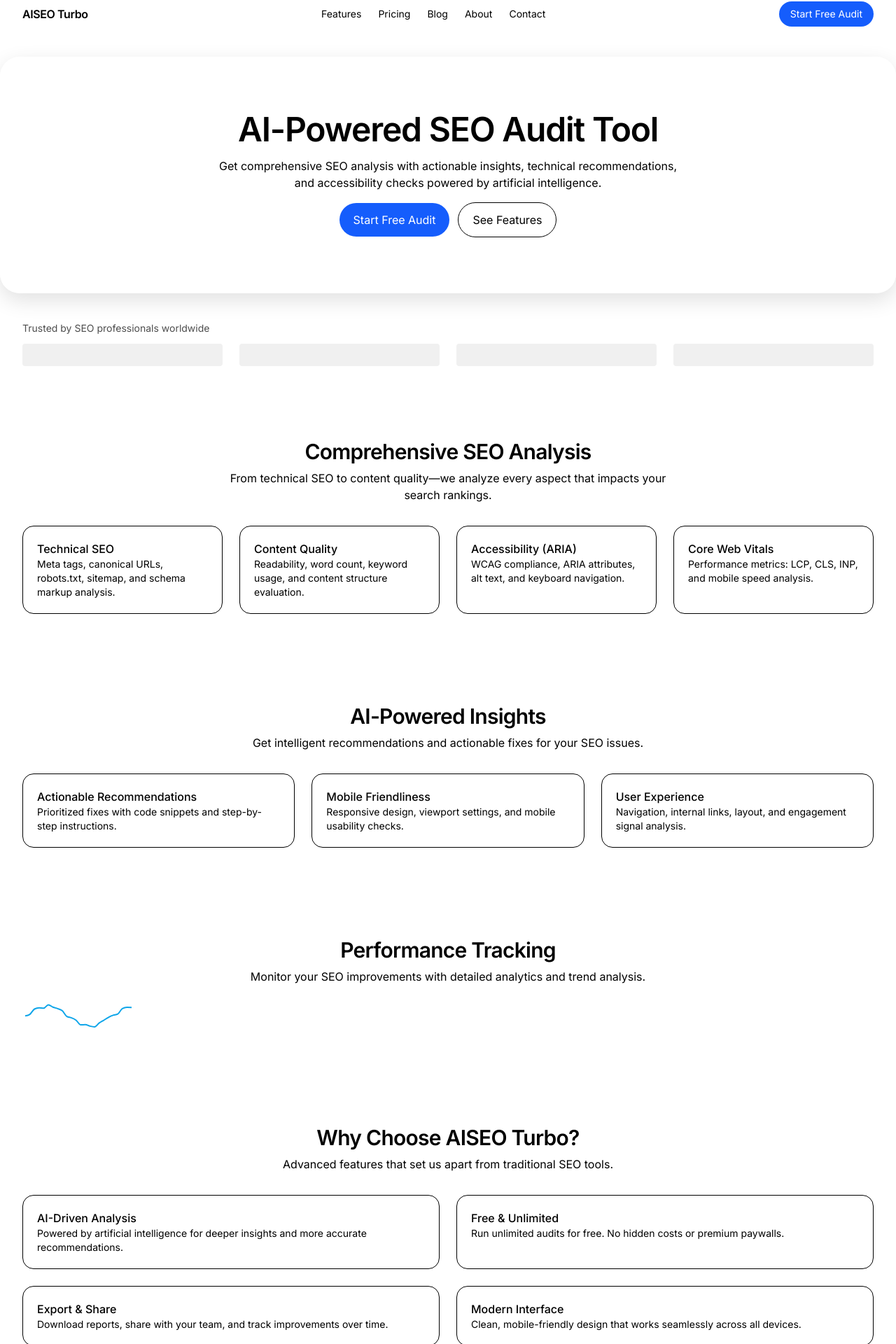
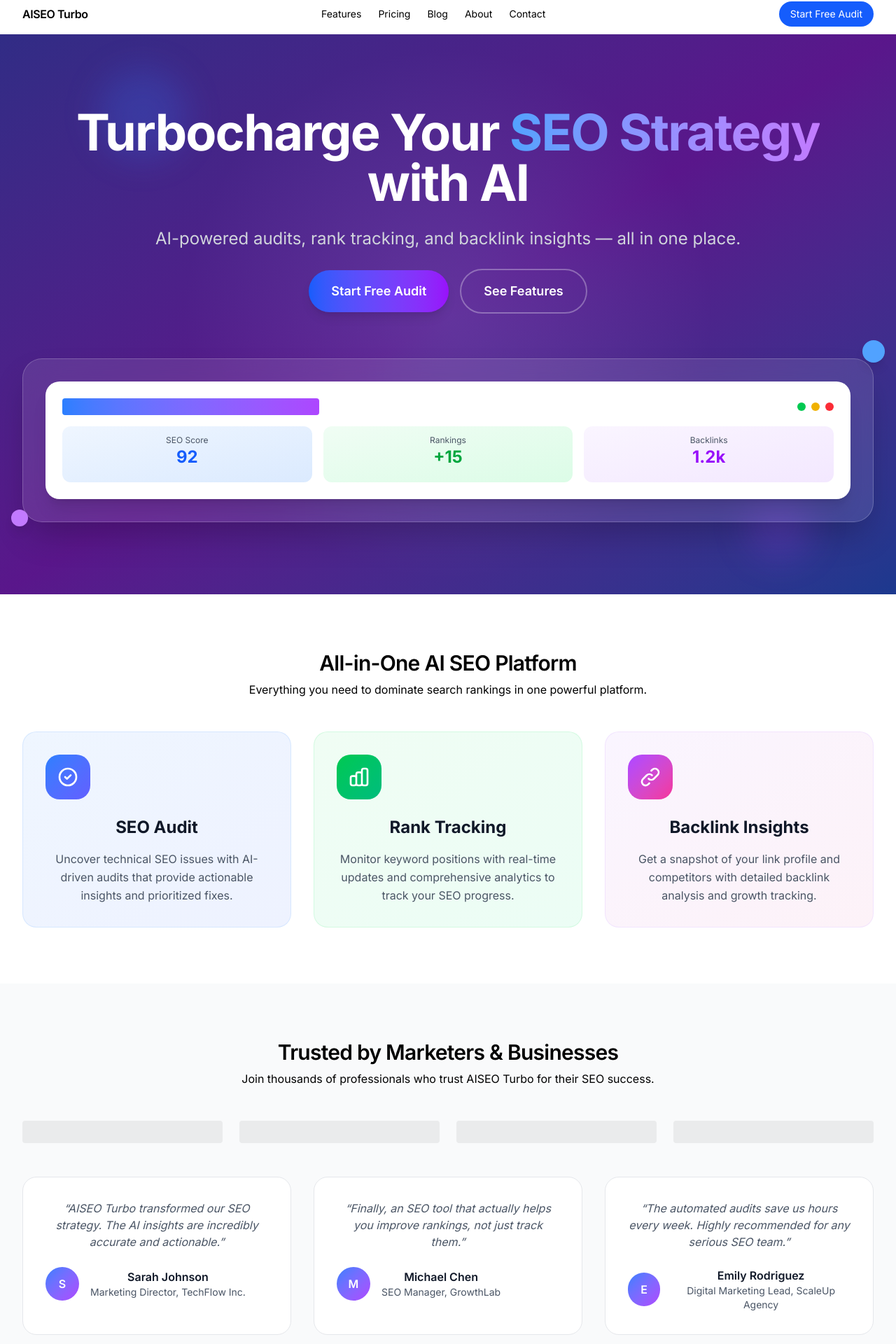
Before and after one commit to Mile1005/aiseoturbo-site, a Next.js app: page / in a window 1280 px wide. Shown: the part 8-1928 px from the top of the page at 70% size. Built offline with nearby package versions, Linux system fonts and the light colour scheme; no server answers.

Commit message:
feat: restore premium design with Framer Motion animations and sophisticated layout

```diff
--- a/app/page.tsx
+++ b/app/page.tsx
@@ -1,98 +1,319 @@
-import SectionShell from '../components/brand/SectionShell';
+"use client";
+
+import { motion } from 'framer-motion';
+import { useInView } from 'framer-motion';
+import { useRef } from 'react';
 import BrandContainer from '../components/brand/BrandContainer';
 import SectionHeading from '../components/brand/SectionHeading';
-import Sparkline from '../components/charts/Sparkline';
+import LogoStrip from '../components/brand/LogoStrip';
+import { fadeUp, rise, stagger } from '../lib/motion';
 
 export default function HomePage() {
+	const heroRef = useRef(null);
+	const featuresRef = useRef(null);
+	const testimonialsRef = useRef(null);
+
+	const heroInView = useInView(heroRef, { once: true });
+	const featuresInView = useInView(featuresRef, { once: true });
+	const testimonialsInView = useInView(testimonialsRef, { once: true });
+
 	return (
 		<>
-			<SectionShell className="mt-8">
-				<BrandContainer className="text-center space-y-4">
-					<h1 className="text-4xl sm:text-5xl font-semibold tracking-tight">AI-Powered SEO Audit Tool</h1>
-					<p className="text-muted-foreground max-w-2xl mx-auto">Get comprehensive SEO analysis with actionable insights, technical recommendations, and accessibility checks powered by artificial intelligence.</p>
-					<div className="flex items-center justify-center gap-3">
-						<a href="https://app.aiseoturbo.com" className="inline-flex items-center rounded-full px-5 py-3 bg-blue-600 text-white">Start Free Audit</a>
-						<a href="#features" className="inline-flex items-center rounded-full px-5 py-3 border">See Features</a>
+			{/* Hero Section */}
+			<section className="relative min-h-screen flex items-center justify-center overflow-hidden">
+				{/* Animated Background */}
+				<div className="absolute inset-0 bg-gradient-to-br from-indigo-900 via-purple-900 to-blue-900">
+					<div className="absolute inset-0 bg-[radial-gradient(circle_at_50%_50%,rgba(120,119,198,0.3),transparent_50%)]" />
+					{/* Animated shapes */}
+					<motion.div
+						className="absolute top-20 left-20 w-32 h-32 bg-blue-500/20 rounded-full blur-xl"
+						animate={{
+							x: [0, 100, 0],
+							y: [0, -50, 0],
+						}}
+						transition={{
+							duration: 20,
+							repeat: Infinity,
+							ease: "linear"
+						}}
+					/>
+					<motion.div
+						className="absolute bottom-20 right-20 w-24 h-24 bg-purple-500/20 rounded-full blur-xl"
+						animate={{
+							x: [0, -80, 0],
+							y: [0, 60, 0],
+						}}
+						transition={{
+							duration: 25,
+							repeat: Infinity,
+							ease: "linear"
+						}}
+					/>
 				</div>
-				</BrandContainer>
-			</SectionShell>
 
-			<BrandContainer className="py-10">
-				<div className="opacity-70 text-sm">Trusted by SEO professionals worldwide</div>
-				<div className="mt-3 grid grid-cols-2 sm:grid-cols-4 gap-6 opacity-60">
-					<div className="h-8 bg-black/10 dark:bg-white/10 rounded" />
-					<div className="h-8 bg-black/10 dark:bg-white/10 rounded" />
-					<div className="h-8 bg-black/10 dark:bg-white/10 rounded" />
-					<div className="h-8 bg-black/10 dark:bg-white/10 rounded" />
-				</div>
-			</BrandContainer>
+				<BrandContainer className="relative z-10 text-center space-y-8">
+					<motion.div
+						ref={heroRef}
+						initial="hidden"
+						animate={heroInView ? "show" : "hidden"}
+						variants={stagger}
+						className="space-y-6"
+					>
+						<motion.h1
+							variants={rise}
+							className="text-5xl sm:text-6xl md:text-7xl font-bold tracking-tight text-white"
+						>
+							Turbocharge Your{' '}
+							<span className="bg-gradient-to-r from-blue-400 to-purple-400 bg-clip-text text-transparent">
+								SEO Strategy
+							</span>{' '}
+							with AI
+						</motion.h1>
 
-			<BrandContainer className="py-16" id="features">
-				<SectionHeading title="Comprehensive SEO Analysis" subcopy="From technical SEO to content quality—we analyze every aspect that impacts your search rankings." />
-				<div className="mt-8 grid grid-cols-1 sm:grid-cols-2 lg:grid-cols-4 gap-6">
-					<div className="rounded-xl border p-5">
-						<div className="font-medium">Technical SEO</div>
-						<p className="text-sm text-muted-foreground">Meta tags, canonical URLs, robots.txt, sitemap, and schema markup analysis.</p>
-					</div>
-					<div className="rounded-xl border p-5">
-						<div className="font-medium">Content Quality</div>
-						<p className="text-sm text-muted-foreground">Readability, word count, keyword usage, and content structure evaluation.</p>
-					</div>
-					<div className="rounded-xl border p-5">
-						<div className="font-medium">Accessibility (ARIA)</div>
-						<p className="text-sm text-muted-foreground">WCAG compliance, ARIA attributes, alt text, and keyboard navigation.</p>
-					</div>
-					<div className="rounded-xl border p-5">
-						<div className="font-medium">Core Web Vitals</div>
-						<p className="text-sm text-muted-foreground">Performance metrics: LCP, CLS, INP, and mobile speed analysis.</p>
+						<motion.p
+							variants={fadeUp}
+							className="text-xl sm:text-2xl text-gray-300 max-w-4xl mx-auto leading-relaxed"
+						>
+							AI-powered audits, rank tracking, and backlink insights — all in one place.
+						</motion.p>
+
+						<motion.div variants={fadeUp} className="flex items-center justify-center gap-4">
+							<a
+								href="https://app.aiseoturbo.com/signup"
+								className="inline-flex items-center rounded-full px-8 py-4 bg-gradient-to-r from-blue-600 to-purple-600 text-white font-semibold text-lg hover:from-blue-700 hover:to-purple-700 transition-all duration-300 shadow-lg hover:shadow-xl"
+							>
+								Start Free Audit
+							</a>
+							<a
+								href="#features"
+								className="inline-flex items-center rounded-full px-8 py-4 border-2 border-white/30 text-white font-semibold text-lg hover:bg-white/10 transition-all duration-300"
+							>
+								See Features
+							</a>
+						</motion.div>
+					</motion.div>
+
+					{/* 3D Dashboard Mockup */}
+					<motion.div
+						variants={fadeUp}
+						className="mt-16 relative"
+					>
+						<div className="relative">
+							<div className="rounded-3xl bg-white/10 backdrop-blur-xl border border-white/20 p-8 shadow-2xl">
+								<div className="bg-white dark:bg-gray-900 rounded-2xl p-6 shadow-xl">
+									<div className="space-y-4">
+										<div className="flex items-center justify-between">
+											<div className="h-6 bg-gradient-to-r from-blue-500 to-purple-500 rounded w-1/3"></div>
+											<div className="flex gap-2">
+												<div className="w-3 h-3 bg-green-500 rounded-full"></div>
+												<div className="w-3 h-3 bg-yellow-500 rounded-full"></div>
+												<div className="w-3 h-3 bg-red-500 rounded-full"></div>
 											</div>
 										</div>
-			</BrandContainer>
-
-			<BrandContainer className="py-16">
-				<SectionHeading title="AI-Powered Insights" subcopy="Get intelligent recommendations and actionable fixes for your SEO issues." />
-				<div className="mt-8 grid grid-cols-1 sm:grid-cols-2 lg:grid-cols-3 gap-6">
-					<div className="rounded-xl border p-5">
-						<div className="font-medium">Actionable Recommendations</div>
-						<p className="text-sm text-muted-foreground">Prioritized fixes with code snippets and step-by-step instructions.</p>
+										<div className="grid grid-cols-3 gap-4">
+											<div className="h-20 bg-gradient-to-br from-blue-50 to-blue-100 dark:from-blue-900/50 dark:to-blue-800/50 rounded-lg p-3">
+												<div className="text-xs text-gray-600 dark:text-gray-400">SEO Score</div>
+												<div className="text-2xl font-bold text-blue-600">92</div>
 											</div>
-					<div className="rounded-xl border p-5">
-						<div className="font-medium">Mobile Friendliness</div>
-						<p className="text-sm text-muted-foreground">Responsive design, viewport settings, and mobile usability checks.</p>
+											<div className="h-20 bg-gradient-to-br from-green-50 to-green-100 dark:from-green-900/50 dark:to-green-800/50 rounded-lg p-3">
+												<div className="text-xs text-gray-600 dark:text-gray-400">Rankings</div>
+												<div className="text-2xl font-bold text-green-600">+15</div>
 											</div>
-					<div className="rounded-xl border p-5">
-						<div className="font-medium">User Experience</div>
-						<p className="text-sm text-muted-foreground">Navigation, internal links, layout, and engagement signal analysis.</p>
+											<div className="h-20 bg-gradient-to-br from-purple-50 to-purple-100 dark:from-purple-900/50 dark:to-purple-800/50 rounded-lg p-3">
+												<div className="text-xs text-gray-600 dark:text-gray-400">Backlinks</div>
+												<div className="text-2xl font-bold text-purple-600">1.2k</div>
 											</div>
 										</div>
-			</BrandContainer>
-
-			<BrandContainer className="py-16">
-				<SectionHeading title="Performance Tracking" subcopy="Monitor your SEO improvements with detailed analytics and trend analysis." />
-				<div className="mt-6"><Sparkline /></div>
-			</BrandContainer>
-
-			<BrandContainer className="py-16">
-				<SectionHeading title="Why Choose AISEO Turbo?" subcopy="Advanced features that set us apart from traditional SEO tools." />
-				<div className="mt-8 grid grid-cols-1 sm:grid-cols-2 gap-6">
-					<div className="rounded-xl border p-5">
-						<div className="font-medium">AI-Driven Analysis</div>
-						<p className="text-sm text-muted-foreground">Powered by artificial intelligence for deeper insights and more accurate recommendations.</p>
-					</div>
-					<div className="rounded-xl border p-5">
-						<div className="font-medium">Free & Unlimited</div>
-						<p className="text-sm text-muted-foreground">Run unlimited audits for free. No hidden costs or premium paywalls.</p>
-					</div>
-					<div className="rounded-xl border p-5">
-						<div className="font-medium">Export & Share</div>
-						<p className="text-sm text-muted-foreground">Download reports, share with your team, and track improvements over time.</p>
-					</div>
-					<div className="rounded-xl border p-5">
-						<div className="font-medium">Modern Interface</div>
-						<p className="text-sm text-muted-foreground">Clean, mobile-friendly design that works seamlessly across all devices.</p>
 									</div>
 								</div>
+							</div>
+							{/* Floating elements */}
+							<motion.div
+								className="absolute -top-4 -right-4 w-8 h-8 bg-blue-400 rounded-full shadow-lg"
+								animate={{ y: [-10, 10, -10] }}
+								transition={{ duration: 3, repeat: Infinity }}
+							/>
+							<motion.div
+								className="absolute -bottom-4 -left-4 w-6 h-6 bg-purple-400 rounded-full shadow-lg"
+								animate={{ y: [10, -10, 10] }}
+								transition={{ duration: 4, repeat: Infinity }}
+							/>
+						</div>
+					</motion.div>
 				</BrandContainer>
+			</section>
+
+			{/* Features Section */}
+			<section id="features" className="py-20 bg-white dark:bg-gray-900">
+				<BrandContainer>
+					<motion.div
+						ref={featuresRef}
+						initial="hidden"
+						animate={featuresInView ? "show" : "hidden"}
+						variants={stagger}
+						className="text-center space-y-12"
+					>
+						<motion.div variants={fadeUp}>
+							<SectionHeading
+								title="All-in-One AI SEO Platform"
+								subcopy="Everything you need to dominate search rankings in one powerful platform."
+							/>
+						</motion.div>
+
+						<motion.div
+							variants={stagger}
+							className="grid grid-cols-1 md:grid-cols-3 gap-8"
+						>
+							<motion.div
+								variants={fadeUp}
+								className="group p-8 rounded-2xl bg-gradient-to-br from-blue-50 to-indigo-50 dark:from-blue-950/50 dark:to-indigo-950/50 border border-blue-200/50 dark:border-blue-800/50 hover:shadow-xl transition-all duration-300"
+							>
+								<div className="w-16 h-16 bg-gradient-to-br from-blue-500 to-indigo-500 rounded-2xl flex items-center justify-center mb-6 group-hover:scale-110 transition-transform duration-300">
+									<svg className="w-8 h-8 text-white" fill="none" stroke="currentColor" viewBox="0 0 24 24">
+										<path strokeLinecap="round" strokeLinejoin="round" strokeWidth={2} d="M9 12l2 2 4-4m6 2a9 9 0 11-18 0 9 9 0 0118 0z" />
+									</svg>
+								</div>
+								<h3 className="text-2xl font-bold text-gray-900 dark:text-white mb-4">SEO Audit</h3>
+								<p className="text-gray-600 dark:text-gray-300 leading-relaxed">
+									Uncover technical SEO issues with AI-driven audits that provide actionable insights and prioritized fixes.
+								</p>
+							</motion.div>
+
+							<motion.div
+								variants={fadeUp}
+								className="group p-8 rounded-2xl bg-gradient-to-br from-green-50 to-emerald-50 dark:from-green-950/50 dark:to-emerald-950/50 border border-green-200/50 dark:border-green-800/50 hover:shadow-xl transition-all duration-300"
+							>
+								<div className="w-16 h-16 bg-gradient-to-br from-green-500 to-emerald-500 rounded-2xl flex items-center justify-center mb-6 group-hover:scale-110 transition-transform duration-300">
+									<svg className="w-8 h-8 text-white" fill="none" stroke="currentColor" viewBox="0 0 24 24">
+										<path strokeLinecap="round" strokeLinejoin="round" strokeWidth={2} d="M9 19v-6a2 2 0 00-2-2H5a2 2 0 00-2 2v6a2 2 0 002 2h2a2 2 0 002-2zm0 0V9a2 2 0 012-2h2a2 2 0 012 2v10m-6 0a2 2 0 002 2h2a2 2 0 002-2m0 0V5a2 2 0 012-2h2a2 2 0 012 2v14a2 2 0 01-2 2h-2a2 2 0 01-2-2z" />
+									</svg>
+								</div>
+								<h3 className="text-2xl font-bold text-gray-900 dark:text-white mb-4">Rank Tracking</h3>
+								<p className="text-gray-600 dark:text-gray-300 leading-relaxed">
+									Monitor keyword positions with real-time updates and comprehensive analytics to track your SEO progress.
+								</p>
+							</motion.div>
+
+							<motion.div
+								variants={fadeUp}
+								className="group p-8 rounded-2xl bg-gradient-to-br from-purple-50 to-pink-50 dark:from-purple-950/50 dark:to-pink-950/50 border border-purple-200/50 dark:border-purple-800/50 hover:shadow-xl transition-all duration-300"
+							>
+								<div className="w-16 h-16 bg-gradient-to-br from-purple-500 to-pink-500 rounded-2xl flex items-center justify-center mb-6 group-hover:scale-110 transition-transform duration-300">
+									<svg className="w-8 h-8 text-white" fill="none" stroke="currentColor" viewBox="0 0 24 24">
+										<path strokeLinecap="round" strokeLinejoin="round" strokeWidth={2} d="M13.828 10.172a4 4 0 00-5.656 0l-4 4a4 4 0 105.656 5.656l1.102-1.101m-.758-4.899a4 4 0 005.656 0l4-4a4 4 0 00-5.656-5.656l-1.1 1.1" />
+									</svg>
+								</div>
+								<h3 className="text-2xl font-bold text-gray-900 dark:text-white mb-4">Backlink Insights</h3>
+								<p className="text-gray-600 dark:text-gray-300 leading-relaxed">
+									Get a snapshot of your link profile and competitors with detailed backlink analysis and growth tracking.
+								</p>
+							</motion.div>
+						</motion.div>
+					</motion.div>
+				</BrandContainer>
+			</section>
+
+			{/* Social Proof Section */}
+			<section className="py-20 bg-gray-50 dark:bg-gray-800">
+				<BrandContainer>
+					<motion.div
+						ref={testimonialsRef}
+						initial="hidden"
+						animate={testimonialsInView ? "show" : "hidden"}
+						variants={stagger}
+						className="text-center space-y-12"
+					>
+						<motion.div variants={fadeUp}>
+							<SectionHeading
+								title="Trusted by Marketers & Businesses"
+								subcopy="Join thousands of professionals who trust AISEO Turbo for their SEO success."
+							/>
+						</motion.div>
+
+						<motion.div variants={fadeUp} className="mb-12">
+							<LogoStrip />
+						</motion.div>
+
+						<motion.div
+							variants={stagger}
+							className="grid grid-cols-1 md:grid-cols-3 gap-8"
+						>
+							{[
+								{
+									quote: "AISEO Turbo transformed our SEO strategy. The AI insights are incredibly accurate and actionable.",
+									name: "Sarah Johnson",
+									title: "Marketing Director",
+									company: "TechFlow Inc."
+								},
+								{
+									quote: "Finally, an SEO tool that actually helps you improve rankings, not just track them.",
+									name: "Michael Chen",
+									title: "SEO Manager",
+									company: "GrowthLab"
+								},
+								{
+									quote: "The automated audits save us hours every week. Highly recommended for any serious SEO team.",
+									name: "Emily Rodriguez",
+									title: "Digital Marketing Lead",
+									company: "ScaleUp Agency"
+								}
+							].map((testimonial, index) => (
+								<motion.div
+									key={index}
+									variants={fadeUp}
+									className="p-8 rounded-2xl bg-white dark:bg-gray-900 border border-gray-200 dark:border-gray-700 hover:shadow-lg transition-all duration-300"
+								>
+									<div className="text-gray-600 dark:text-gray-300 mb-6 italic">
+										&ldquo;{testimonial.quote}&rdquo;
+									</div>
+									<div className="flex items-center space-x-4">
+										<div className="w-12 h-12 bg-gradient-to-br from-blue-500 to-purple-500 rounded-full flex items-center justify-center text-white font-semibold">
+											{testimonial.name.charAt(0)}
+										</div>
+										<div>
+											<div className="font-semibold text-gray-900 dark:text-white">{testimonial.name}</div>
+											<div className="text-sm text-gray-600 dark:text-gray-400">{testimonial.title}, {testimonial.company}</div>
+										</div>
+									</div>
+								</motion.div>
+							))}
+						</motion.div>
+					</motion.div>
+				</BrandContainer>
+			</section>
+
+			{/* Final CTA Section */}
+			<section className="py-20 bg-gradient-to-br from-indigo-900 via-purple-900 to-blue-900">
+				<BrandContainer>
+					<motion.div
+						initial="hidden"
+						whileInView="show"
+						variants={stagger}
+						className="text-center space-y-8"
+					>
+						<motion.h2 variants={fadeUp} className="text-4xl md:text-5xl font-bold text-white">
+							Ready to Turbocharge Your SEO?
+						</motion.h2>
+						<motion.p variants={fadeUp} className="text-xl text-gray-300 max-w-2xl mx-auto">
+							Join thousands of websites already using AISEO Turbo to dominate search rankings.
+						</motion.p>
+						<motion.div variants={fadeUp} className="flex items-center justify-center gap-4">
+							<a
+								href="https://app.aiseoturbo.com/signup"
+								className="inline-flex items-center rounded-full px-8 py-4 bg-white text-indigo-900 font-semibold text-lg hover:bg-gray-100 transition-colors"
+							>
+								Start Free Audit
+							</a>
+							<a
+								href="/pricing"
+								className="inline-flex items-center rounded-full px-8 py-4 border-2 border-white/30 text-white font-semibold text-lg hover:bg-white/10 transition-colors"
+							>
+								View Pricing
+							</a>
+						</motion.div>
+					</motion.div>
+				</BrandContainer>
+			</section>
 		</>
 	);
 }
--- a/app/providers.tsx
+++ b/app/providers.tsx
@@ -1,5 +1,11 @@
 "use client";
 
+import { LazyMotion, domAnimation } from 'framer-motion';
+
 export default function Providers({ children }: { children: React.ReactNode }) {
-	return <>{children}</>;
+	return (
+		<LazyMotion features={domAnimation}>
+			{children}
+		</LazyMotion>
+	);
 }
--- a/lib/motion.ts
+++ b/lib/motion.ts
@@ -1,14 +1,16 @@
-export const fadeUp = {
+import { Variants } from 'framer-motion';
+
+export const fadeUp: Variants = {
 	hidden: { opacity: 0, y: 16 },
 	show: { opacity: 1, y: 0, transition: { duration: 0.5, ease: 'easeOut' } },
 };
 
-export const rise = {
+export const rise: Variants = {
 	hidden: { opacity: 0, y: 32 },
 	show: { opacity: 1, y: 0, transition: { duration: 0.6 } },
 };
 
-export const stagger = { show: { transition: { staggerChildren: 0.08 } } };
+export const stagger: Variants = { show: { transition: { staggerChildren: 0.08 } } };
 
 export function prefersReducedMotion(): boolean {
 	if (typeof window === 'undefined') return false;
```
Lines whose indentation alone changed are shown as unchanged.
